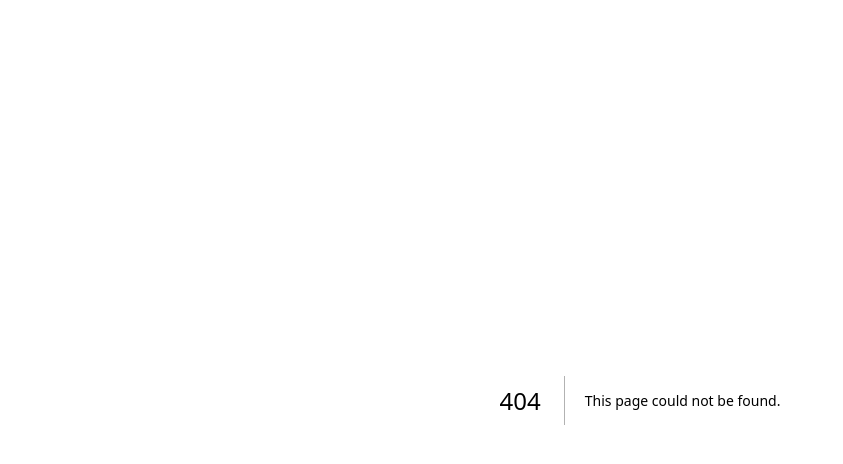
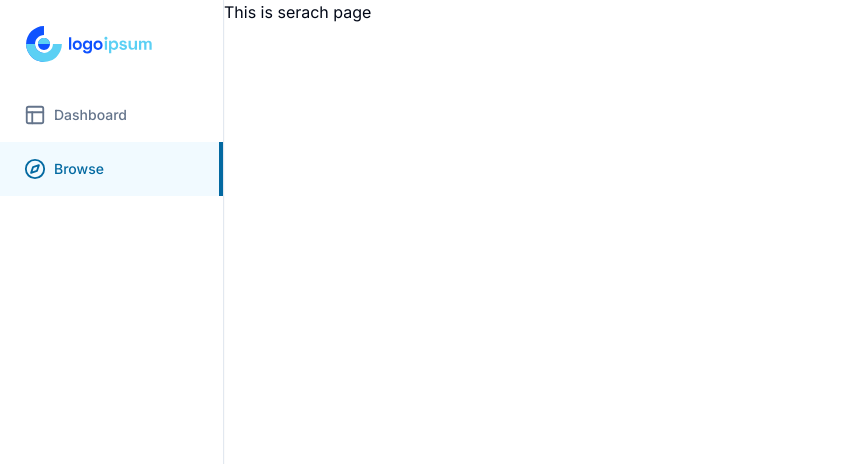
Before and after one commit to Nyame100/lms-project, a Next.js app: page /search in a window 1280 px wide. Before the commit this address had no page. Shown: the top 464 px of the page, without its empty margins (0-843 px from the left). Built offline with nearby package versions, Linux system fonts and the light colour scheme.

Commit message:
Add sidebar
This update adds the sidebar for navigating between the dashboard and
the search page.

```diff
--- /dev/null
+++ b/app/(dashboard)/(routes)/search/page.tsx
@@ -0,0 +1,5 @@
+const SearchPage = () => {
+  return <div>This is serach page</div>;
+};
+
+export default SearchPage;
--- /dev/null
+++ b/app/(dashboard)/_components/logo.tsx
@@ -0,0 +1,7 @@
+import Image from "next/image";
+
+const Logo = () => {
+  return <Image height={130} width={130} alt="logo" src="/logo.svg" />;
+};
+
+export default Logo;
--- /dev/null
+++ b/app/(dashboard)/_components/sidebar-item.tsx
@@ -0,0 +1,53 @@
+"use client";
+
+import { cn } from "@/lib/utils";
+import { LucideIcon } from "lucide-react";
+import { usePathname, useRouter } from "next/navigation";
+
+interface SidebarItemProps {
+  icon: LucideIcon;
+  label: string;
+  href: string;
+}
+
+const SidebarItem = ({ icon: Icon, label, href }: SidebarItemProps) => {
+  const pathname = usePathname();
+  const router = useRouter();
+
+  const isActive =
+    (pathname === "/" && href === "/") ||
+    pathname === href ||
+    pathname?.startsWith(`${href}/`);
+
+  const onClick = () => {
+    router.push(href);
+  };
+
+  return (
+    <button
+      onClick={onClick}
+      type="button"
+      className={cn(
+        "flex items-center gap-x-2 text-slate-500 text-sm font-[500] pl-6 transition-all hover:text-slate-600 hover:bg-slate-300/20",
+        isActive &&
+          "text-sky-700 bg-sky-200/20 hover:bg-sky-200/20 hover:text-sky-700"
+      )}
+    >
+      <div className="flex items-center gap-x-2 py-4">
+        <Icon
+          size={22}
+          className={cn("text-slate-500", isActive && "text-sky-700")}
+        />
+        {label}
+      </div>
+      <div
+        className={cn(
+          "ml-auto opacity-0 border-2 border-sky-700 h-full transition-all",
+          isActive && "opacity-100"
+        )}
+      />
+    </button>
+  );
+};
+
+export default SidebarItem;
--- /dev/null
+++ b/app/(dashboard)/_components/sidebar-routes.tsx
@@ -0,0 +1,36 @@
+"use client";
+
+import { Layout, Compass } from "lucide-react";
+import SidebarItem from "./sidebar-item";
+
+const guestRoutes = [
+  {
+    icon: Layout,
+    label: "Dashboard",
+    href: "/",
+  },
+  {
+    icon: Compass,
+    label: "Browse",
+    href: "/search",
+  },
+];
+
+const SidebarRoutes = () => {
+  const routes = guestRoutes;
+
+  return (
+    <div className="flex flex-col w-full">
+      {routes.map((route) => (
+        <SidebarItem
+          key={route.href}
+          icon={route.icon}
+          label={route.label}
+          href={route.href}
+        />
+      ))}
+    </div>
+  );
+};
+
+export default SidebarRoutes;
--- /dev/null
+++ b/app/(dashboard)/_components/sidebar.tsx
@@ -0,0 +1,18 @@
+import React from "react";
+import Logo from "./logo";
+import SidebarRoutes from "./sidebar-routes";
+
+const Sidebar = () => {
+  return (
+    <div className="h-full border-r flex flex-col overflow-y-auto bg-white shadow-sm">
+      <div className="p-6">
+        <Logo />
+      </div>
+      <div className="flex flex-col w-full">
+        <SidebarRoutes />
+      </div>
+    </div>
+  );
+};
+
+export default Sidebar;
--- /dev/null
+++ b/app/(dashboard)/layout.tsx
@@ -0,0 +1,14 @@
+import Sidebar from "./_components/sidebar";
+
+const DashboardLayout = ({ children }: { children: React.ReactNode }) => {
+  return (
+    <div className="h-full">
+      <div className="hidden md:flex h-full w-56 flex-col fixed inset-y-0 z-50">
+        <Sidebar />
+      </div>
+      <main className="md:pl-56 h-full">{children}</main>
+    </div>
+  );
+};
+
+export default DashboardLayout;
--- a/app/test/page.tsx
+++ /dev/null
@@ -1,5 +0,0 @@
-const TestPage = () => {
-  return <div>This should be unprotected</div>;
-};
-
-export default TestPage;
```
Also changed, not shown: public/logo.svg (added).
